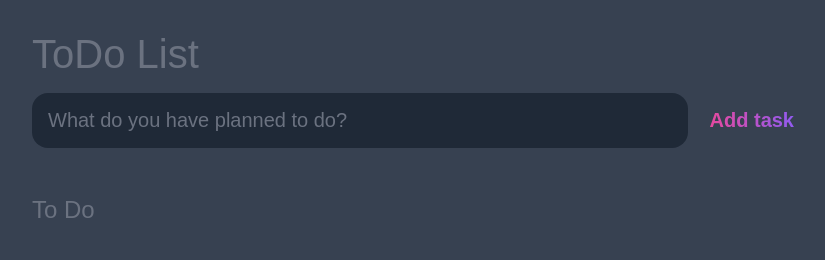
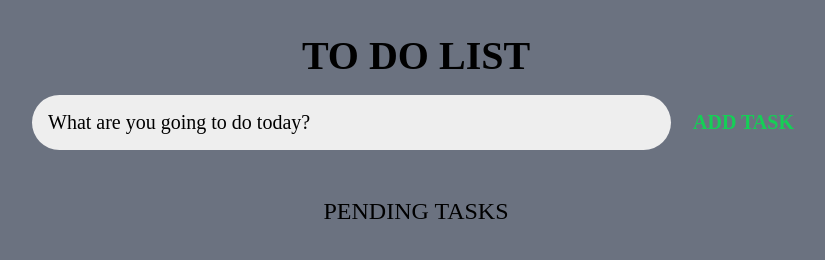
Before and after one commit to RaulMartinezF5/TO-DO-LIST, a plain HTML site: page index.html in a window 1280 px wide. Shown: the whole page, without its empty margins (224-1049 px from the left). Drawn offline with Linux system fonts and the light colour scheme.

Commit message:
terminando ejercicio

```diff
--- a/index.html
+++ b/index.html
@@ -9,15 +9,15 @@
 </head>
 <body>
 	<header>
-		<h1>ToDo List</h1>
+		<h1>TO DO LIST</h1>
 		<form id="new-task-form">
-			<input type="text" name="new-task-input" id="new-task-input" placeholder="What do you have planned to do?">
-			<input type="submit" id="new-task-submit" value="Add task">
+			<input type="text" name="new-task-input" id="new-task-input" placeholder="What are you going to do today?">
+			<input type="submit" id="new-task-submit" value="ADD TASK">
 		</form>
 	</header>
 	<main>
 		<section class="task-list">
-			<h2>To Do</h2>
+			<h2>PENDING TASKS</h2>
 			<div id="tasks">
 			</div>
 		</section>
--- a/styles.css
+++ b/styles.css
@@ -1,17 +1,17 @@
 :root {
-	--dark: #374151;
+	--dark: #000000;
 	--darker: #1F2937;
 	--darkest: #111827;
 	--grey: #6B7280;
-	--pink: #EC4899;
-	--purple: #8B5CF6;
 	--light: #EEE;
+	--yelow: #cfcf15;
+	--green: #15cf56;
 }
 
 * {
 	margin: 0;
 	box-sizing: border-box;
-	font-family: "Fira sans", sans-serif;
+	font-family: 'Times New Roman', Times, serif;
 }
 
 body {
@@ -19,7 +19,7 @@ body {
 	flex-direction: column;
 	min-height: 100vh;
 	color: #FFF;
-	background-color: var(--dark);
+	background-color: var(--grey);
 }
 
 header {
@@ -31,9 +31,10 @@ header {
 
 header h1{
 	font-size: 2.5rem;
-	font-weight: 300;
-	color: var(--grey);
+	font-weight: 700;
+	color: var(--dark);
 	margin-bottom: 1rem;
+	text-align: center;
 }
 
 #new-task-form {
@@ -49,23 +50,23 @@ input, button {
 
 #new-task-input {
 	flex: 1 1 0%;
-	background-color: var(--darker);
+	background-color: var(--light);
 	padding: 1rem;
-	border-radius: 1rem;
+	border-radius: 2rem;
 	margin-right: 1rem;
-	color: var(--light);
+	color: var(--dark);
 	font-size: 1.25rem;
 }
 
 #new-task-input::placeholder {
-	color: var(--grey);
+	color: var(--dark);
 }
 
 #new-task-submit {
-	color: var(--pink);
+	color: var(--yelow);
 	font-size: 1.25rem;
-	font-weight: 700;
-	background-image: linear-gradient(to right, var(--pink), var(--purple));
+	font-weight: 650;
+	background-image: linear-gradient(to right, var(--green), var(--green));
 	-webkit-background-clip: text;
 	-webkit-text-fill-color: transparent;
 	cursor: pointer;
@@ -93,17 +94,18 @@ main {
 
 .task-list h2 {
 	font-size: 1.5rem;
-	font-weight: 300;
-	color: var(--grey);
+	font-weight: 500;
+	color: var(--dark);
 	margin-bottom: 1rem;
+	text-align: center;
 }
 
 #tasks .task {
 	display: flex;
 	justify-content: space-between;
-	background-color: var(--darkest);
+	background-color: var(--light);
 	padding: 1rem;
-	border-radius: 1rem;
+	border-radius: 2rem;
 	margin-bottom: 1rem;
 }
 
@@ -112,7 +114,7 @@ main {
 }
 
 .task .content .text {
-	color: var(--light);
+	color: var(--dark);
 	font-size: 1.125rem;
 	width: 100%;
 	display: block;
@@ -120,7 +122,7 @@ main {
 }
 
 .task .content .text:not(:read-only) {
-	color: var(--pink);
+	color: var(--dark);
 }
 
 .task .actions {
@@ -132,7 +134,7 @@ main {
 	cursor: pointer;
 	margin: 0 0.5rem;
 	font-size: 1.125rem;
-	font-weight: 700;
+	font-weight: 650;
 	text-transform: uppercase;
 	transition: 0.4s;
 }
@@ -146,7 +148,7 @@ main {
 }
 
 .task .actions .edit {
-	background-image: linear-gradient(to right, var(--pink), var(--purple));
+	background-image: linear-gradient(to right, var(--yelow), var(--yelow));
 	-webkit-background-clip: text;
 	-webkit-text-fill-color: transparent;
 }
```
